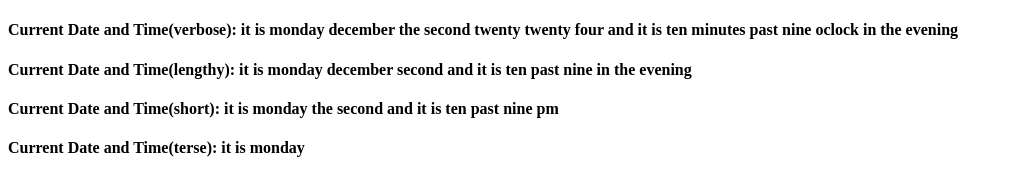
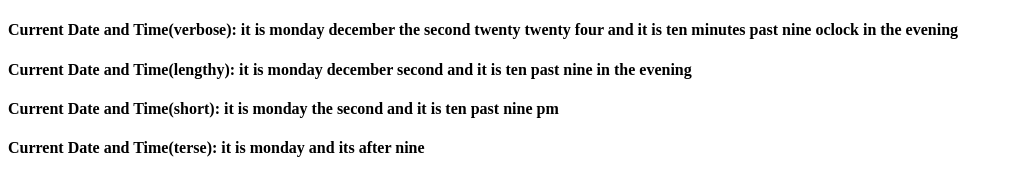
Before and after one commit to LemJukes/VT-Core, a website: page index.html in a window 1280 px wide. Shown: the whole page, without its empty margins (0-1013 px from the left). Drawn offline with Linux system fonts and the light colour scheme.

Commit message:
Update index.html

```diff
--- a/index.html
+++ b/index.html
@@ -20,6 +20,7 @@
         import { getShortDate } from './src/verbatempus.js';
         import { getShortTime } from './src/verbatempus.js';
         import { getTerseDate } from './src/verbatempus.js';
+        import { getTerseTime } from './src/verbatempus.js';
 
         const verboseDate = getVerboseDate();
         const verboseTime = getVerboseTime();
@@ -28,10 +29,11 @@
         const shortDate = getShortDate();
         const shortTime = getShortTime();
         const terseDate = getTerseDate();
+        const terseTime = getTerseTime();
         document.getElementById('verboseDisplay').textContent = 'Current Date and Time(verbose): ' + verboseDate + ' and ' + verboseTime;
         document.getElementById('legnthyDisplay').textContent = 'Current Date and Time(lengthy): ' + lengthyDate + ' and ' + lenghtyTime;
         document.getElementById('shortDisplay').textContent = 'Current Date and Time(short): ' + shortDate + ' and ' + shortTime;
-        document.getElementById('terseDisplay').textContent = 'Current Date and Time(terse): ' + terseDate;
+        document.getElementById('terseDisplay').textContent = 'Current Date and Time(terse): ' + terseDate + ' and ' + terseTime;
     </script>
 </body>
 </html>
```
